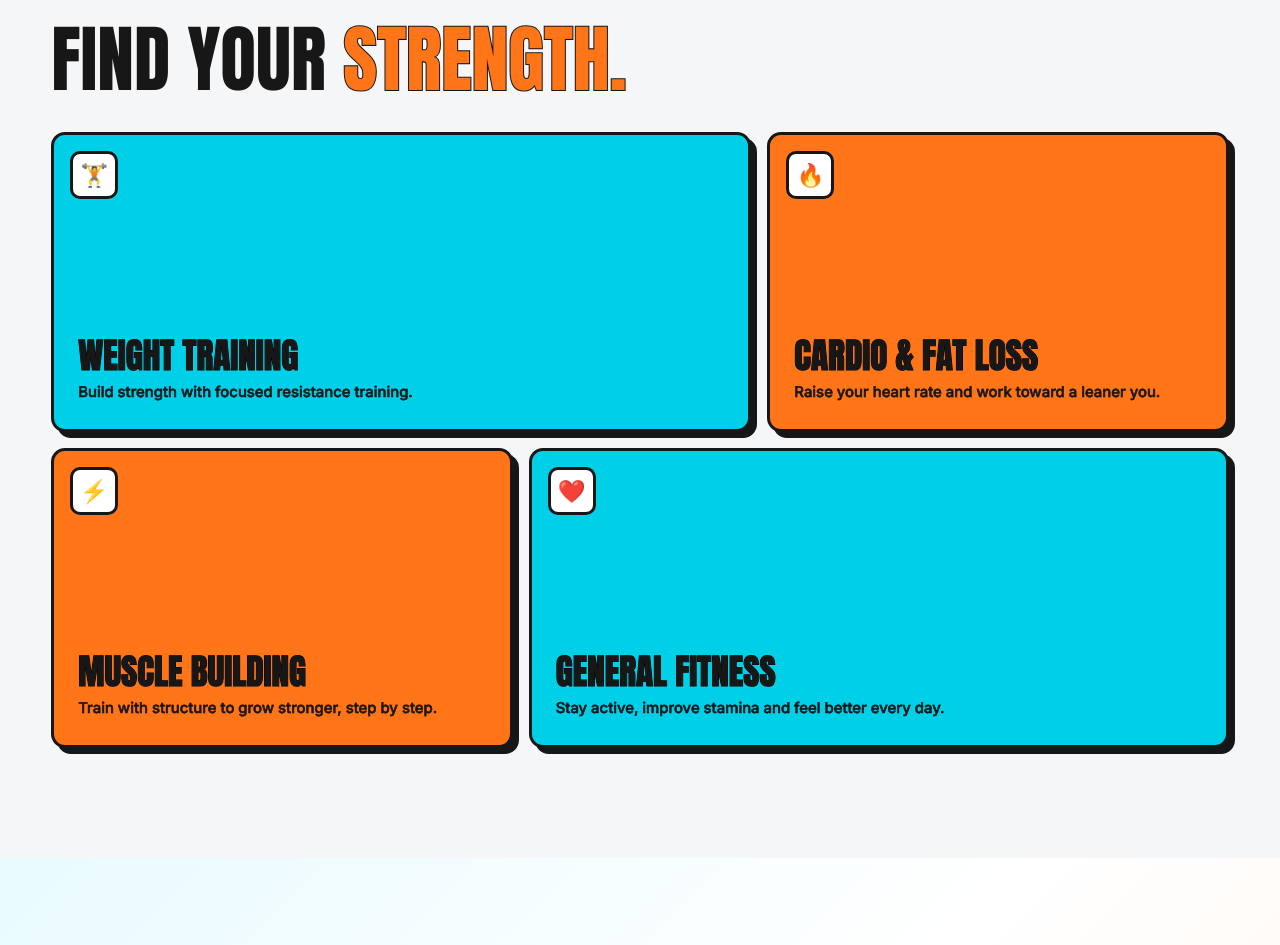
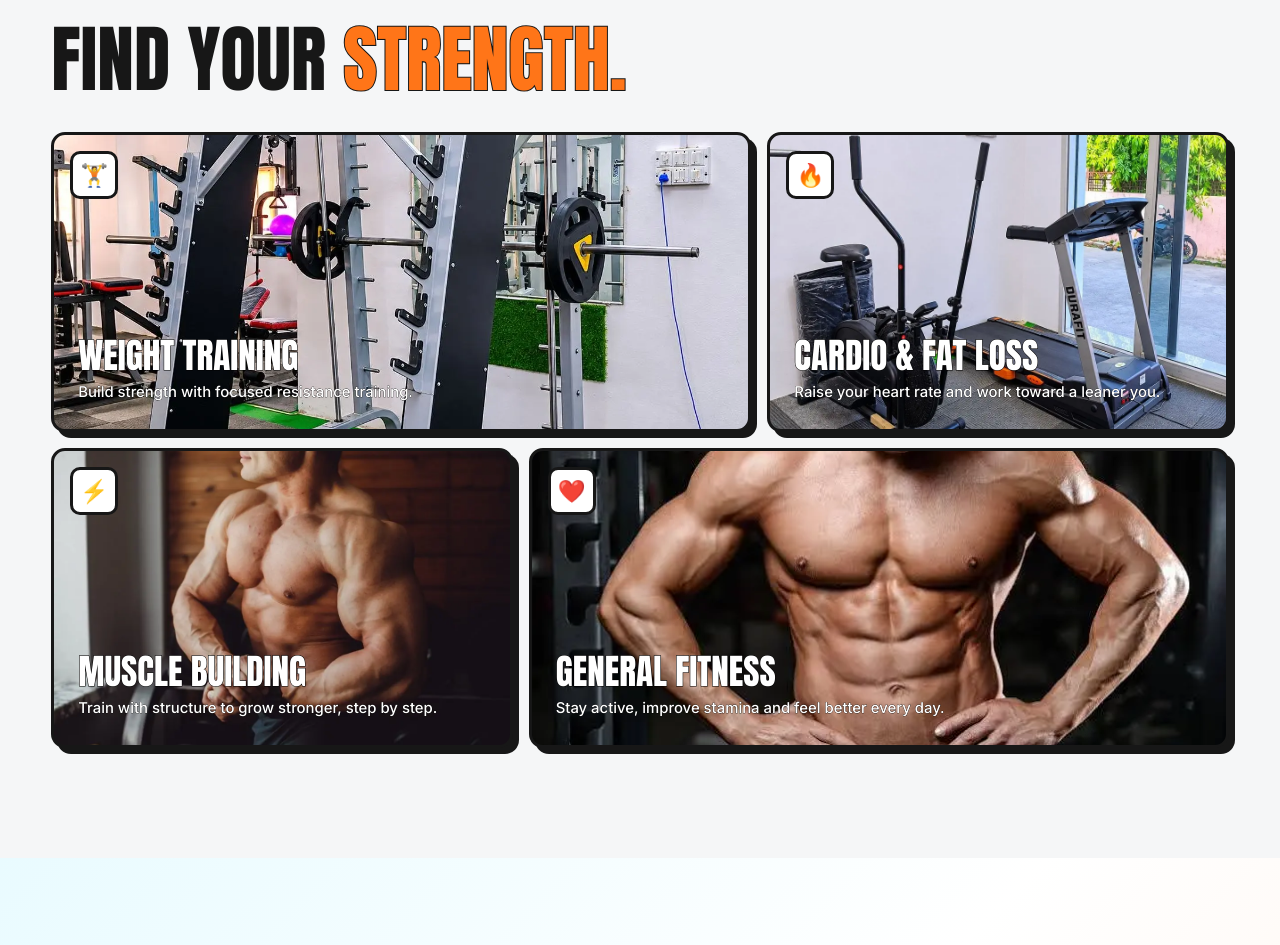
Before and after one commit to captainnick51-sketch/fitness-temple-gym, a plain HTML site: page index.html in a window 1280 px wide. Shown: the part 2211-3156 px from the top of the page. Drawn offline with Linux system fonts and the light colour scheme.

Commit message:
Update index.html

```diff
--- a/index.html
+++ b/index.html
@@ -295,10 +295,26 @@ color:white;">
 <section id="programs" style="background:var(--lg)"><div class="w">
 <h2 class="t rv">Find your <i>strength.</i></h2>
 <div class="pg">
-<div class="card c1 p1 rv"><span class="ic">🏋️</span><h3>Weight Training</h3><p>Build strength with focused resistance training.</p></div>
-<div class="card c2 p2 rv" style="--d:.1s"><span class="ic">🔥</span><h3>Cardio &amp; Fat Loss</h3><p>Raise your heart rate and work toward a leaner you.</p></div>
-<div class="card c2 p3 rv"><span class="ic">⚡</span><h3>Muscle Building</h3><p>Train with structure to grow stronger, step by step.</p></div>
-<div class="card c1 p4 rv" style="--d:.1s"><span class="ic">❤️</span><h3>General Fitness</h3><p>Stay active, improve stamina and feel better every day.</p></div>
+<div class="card c1 p1 rv" style="background-image: url('gym equipment.webp'); background-size: cover; background-position: center; color: #fff;">
+    <span class="ic">🏋️</span>
+    <h3 style="color:#fff; -webkit-text-stroke:1px #000;">Weight Training</h3>
+    <p style="color:#fff; -webkit-text-stroke:.5px #000;">Build strength with focused resistance training.</p>
+</div>
+<div class="card c2 p2 rv" style="--d:.1s; background-image: url('Cardio.webp'); background-size: cover; background-position: center; color: #fff;">
+    <span class="ic">🔥</span>
+    <h3 style="color:#fff; -webkit-text-stroke:1px #000;">Cardio &amp; Fat Loss</h3>
+    <p style="color:#fff; -webkit-text-stroke:.5px #000;">Raise your heart rate and work toward a leaner you.</p>
+</div>
+<div class="card c2 p3 rv" style="background-image: url('muscle.webp'); background-size: cover; background-position: center; color: #fff;">
+    <span class="ic">⚡</span>
+    <h3 style="color:#fff; -webkit-text-stroke:1px #000;">Muscle Building</h3>
+    <p style="color:#fff; -webkit-text-stroke:.5px #000;">Train with structure to grow stronger, step by step.</p>
+</div>
+<div class="card c1 p4 rv" style="--d:.1s; background-image: url('general.webp'); background-size: cover; background-position: center; color: #fff;">
+    <span class="ic">❤️</span>
+    <h3 style="color:#fff; -webkit-text-stroke:1px #000;">General Fitness</h3>
+    <p style="color:#fff; -webkit-text-stroke:.5px #000;">Stay active, improve stamina and feel better every day.</p>
+</div>
 </div></div></section>
 
 <section id="trainer" class="tr"><div class="tb" aria-hidden="true">TRAINER</div>
```
